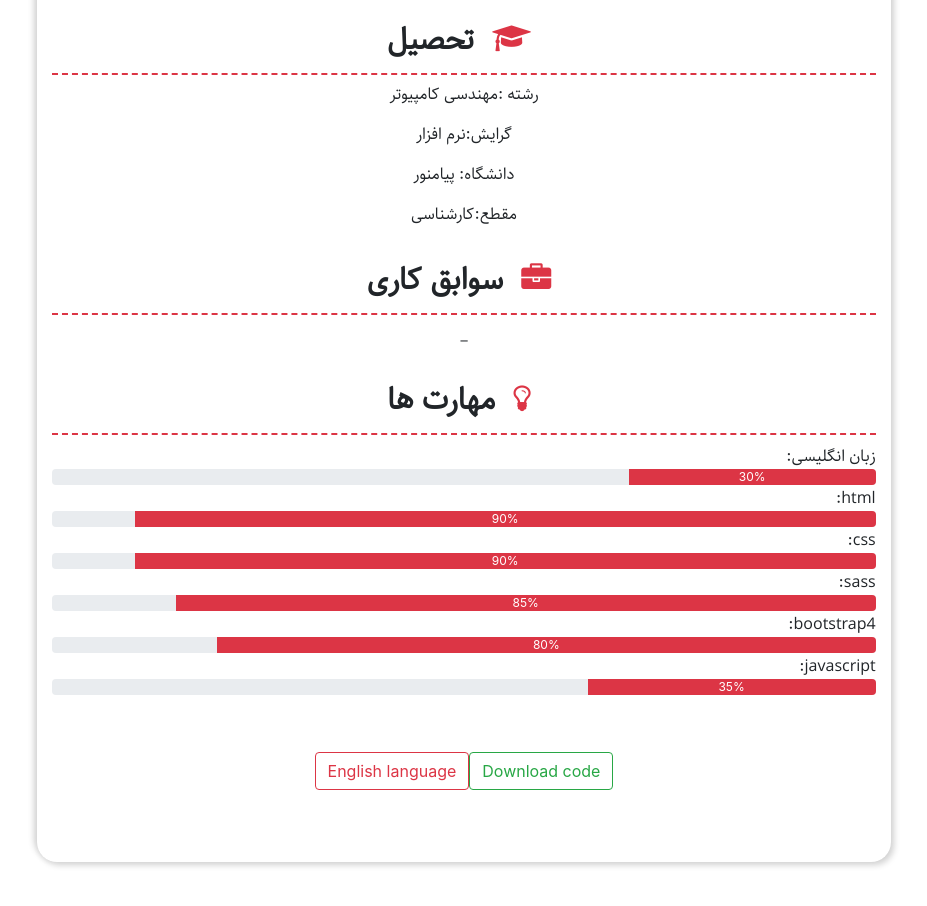
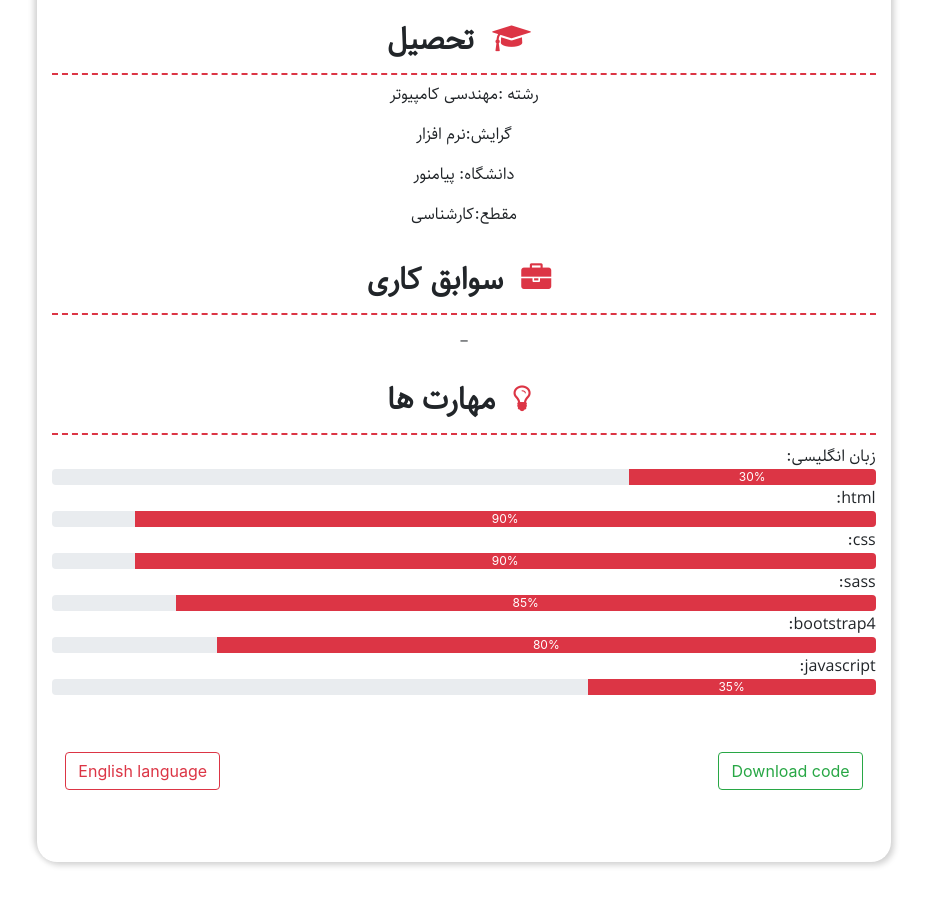
Before and after one commit to melikaeslahi/resume, a plain HTML site: page index.html in a window 1280 px wide. Shown: the part 775-1681 px from the top of the page, without its empty margins (176-1103 px from the left). Drawn offline with Linux system fonts and the light colour scheme.

Commit message:
Update git.css

```diff
--- a/css/git.css
+++ b/css/git.css
@@ -178,8 +178,9 @@
 div.btn{
     display: flex;
     justify-content: center;
+   justify-content: space-between;
   margin-bottom: 50px;}
-  @media screen and (max-width: 528px) {
+  @media screen and (max-width: 535px) {
        div.btn{
            justify-content: center;
 
```
